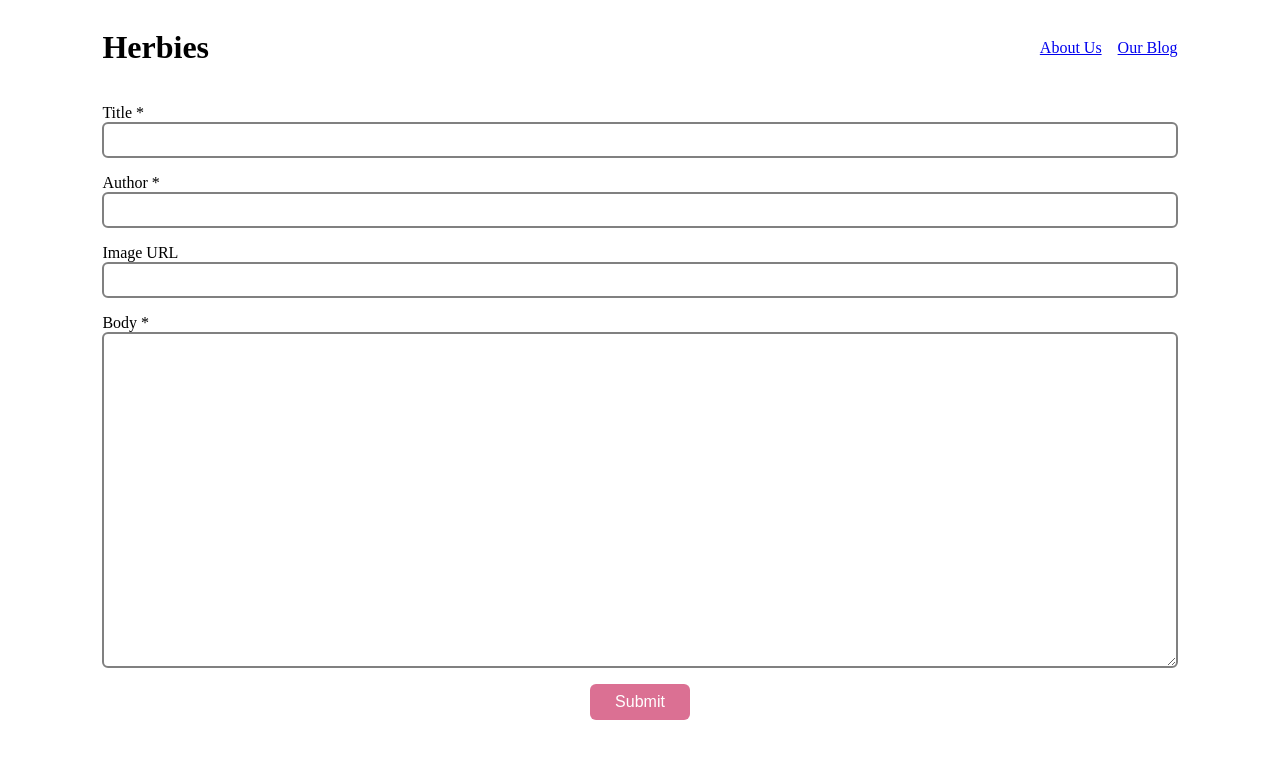
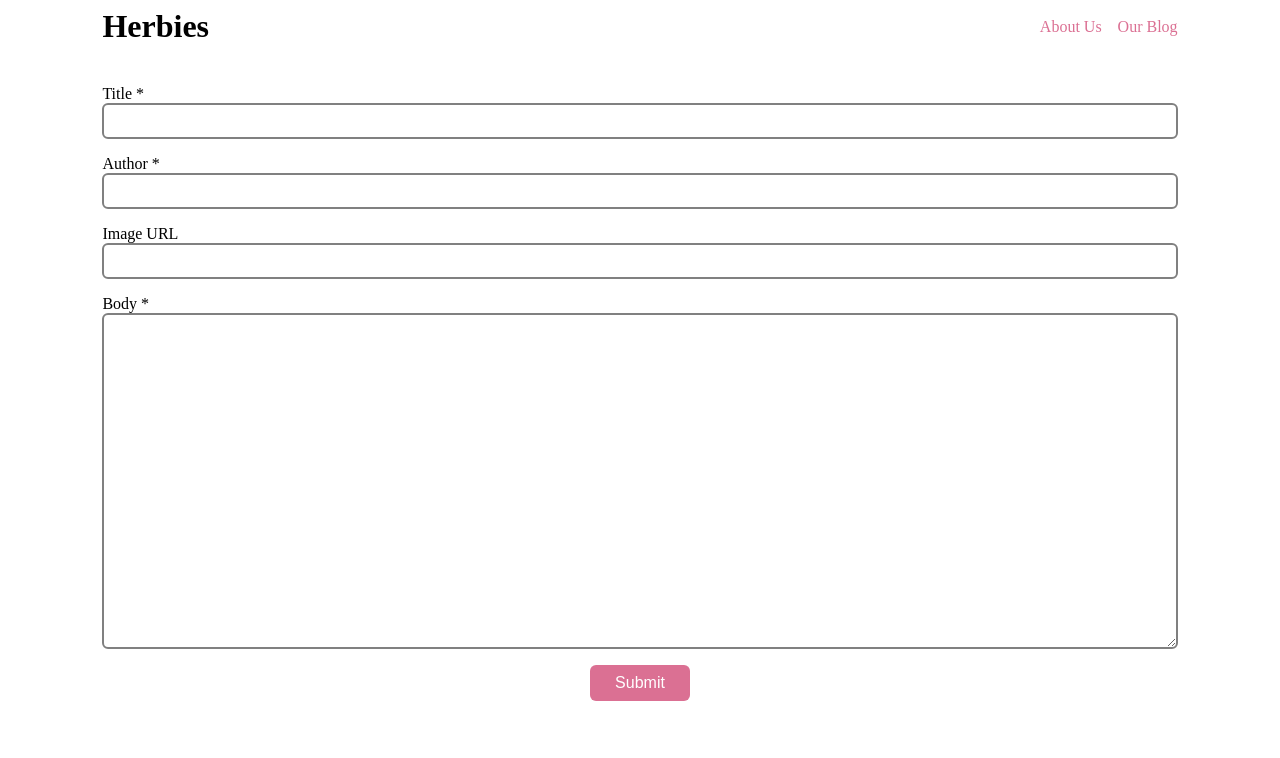
Before and after one commit to patrickstracey/herbies, an Angular app: page /post/create in a window 1280 px wide. Shown: the top 758 px of the page. Built offline with nearby package versions, Linux system fonts and the light colour scheme.

Commit message:
more styles

```diff
--- a/src/app/app.component.html
+++ b/src/app/app.component.html
@@ -1,6 +1,6 @@
 <div class="core">
   <div class="header row">
-    <h1>Herbies</h1>
+    <h1 routerLink="">Herbies</h1>
     <div class="nav row">
       <a routerLink="about">About Us</a>
       <a routerLink="">Our Blog</a>
--- a/src/app/app.component.scss
+++ b/src/app/app.component.scss
@@ -8,10 +8,22 @@
 .header {
   justify-content: space-between;
   align-items: center;
+  margin-bottom: 24px;
+
+  h1 {
+    margin: unset;
+    cursor: pointer;
+  }
 }
 
 .nav {
   a {
     margin-left: 16px;
+    text-decoration: none;
+    color: palevioletred;
+  }
+
+  a:hover {
+    color: blue;
   }
 }
--- a/src/modules/blog/blog-index/blog-index.component.html
+++ b/src/modules/blog/blog-index/blog-index.component.html
@@ -6,7 +6,7 @@
 <a *ngFor="let post of posts" routerLink="/post/{{ post.uuid }}">
   <div class="post-preview row">
     <div class="img">
-      <img src="{{ post.heroImage }}" alt="" />
+      <img *ngIf="post.heroImage" src="{{ post.heroImage }}" alt="" />
     </div>
     <div class="details">
       <h2>{{ post.title }}</h2>
--- a/src/modules/blog/blog-index/blog-index.component.scss
+++ b/src/modules/blog/blog-index/blog-index.component.scss
@@ -19,7 +19,7 @@
 }
 
 .post-preview:hover {
-  img {
+  .img {
     border-color: blue;
   }
 }
@@ -29,13 +29,15 @@
   max-height: 260px;
   max-width: 260px;
   margin-right: 16px;
+  background-color: gainsboro;
+  border-radius: 15px 0 0 15px;
+  border-right: 3px solid;
+  border-color: palevioletred;
 
   img {
     height: 100%;
     width: 100%;
     object-fit: cover;
-    border-right: 3px solid;
-    border-color: palevioletred;
     border-radius: 15px 0 0 15px;
   }
 }
--- a/src/modules/blog/blog-post/blog-post.component.html
+++ b/src/modules/blog/blog-post/blog-post.component.html
@@ -4,9 +4,6 @@
   </p>
   <div class="hero">
     <button class="button edit" routerLink="edit">Edit Post</button>
-    <div class="img" *ngIf="post.heroImage">
-      <img src="{{ post.heroImage }}" alt="" />
-    </div>
     <div class="title">
       <h1>
         <span>
@@ -15,6 +12,9 @@
       </h1>
       <span class="author">by {{ post.author }}</span>
     </div>
+    <div class="img" *ngIf="post.heroImage">
+      <img src="{{ post.heroImage }}" alt="" />
+    </div>
   </div>
 
   <p class="body">{{ post.body }}</p>
--- a/src/modules/blog/blog-post/blog-post.component.scss
+++ b/src/modules/blog/blog-post/blog-post.component.scss
@@ -15,11 +15,11 @@
 .hero {
   width: 100%;
   height: 40vh;
+  background-color: gainsboro;
 
   .img {
     width: 100%;
     height: 100%;
-    background-color: palevioletred;
 
     img {
       width: 100%;
@@ -29,9 +29,9 @@
   }
 
   .title {
-    position: relative;
-    bottom: 112px;
-    left: 16px;
+    position: absolute;
+    bottom: 48%;
+    left: 10%;
     border-left: 6px solid palevioletred;
     max-width: 85%;
 
```
